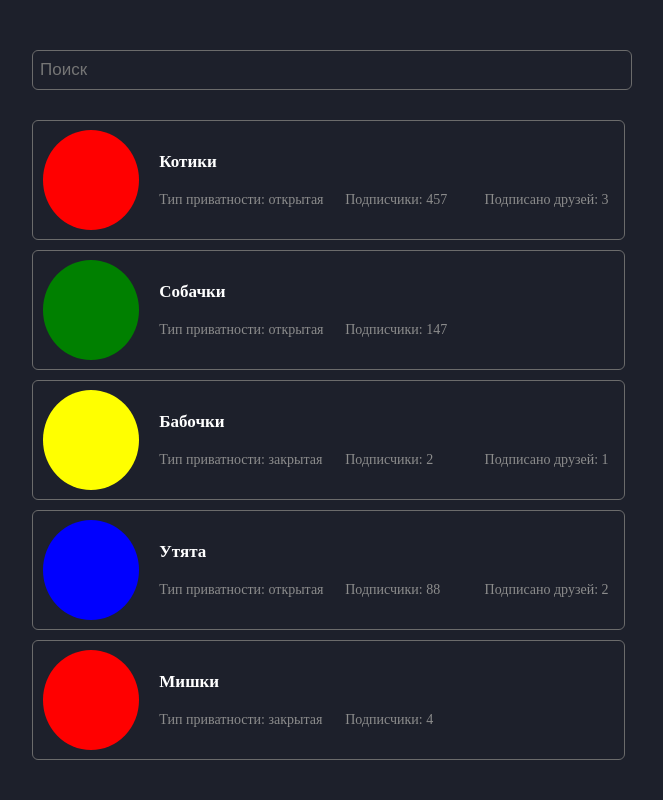
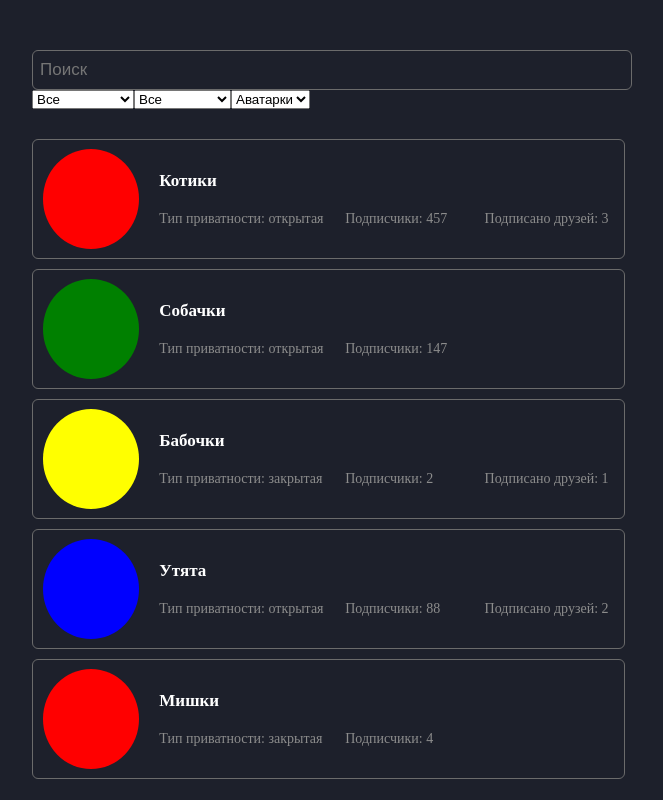
Before and after one commit to Nikolay-03/Vk-groups-test, a React (Create React App) app: page / in a window 1280 px wide. Shown: the whole page, without its empty margins (308-971 px from the left). Built offline with nearby package versions, Linux system fonts and the light colour scheme.

Commit message:
filter groups with problem defaultvalue

```diff
--- /dev/null
+++ b/src/components/FilterGroups/FilterGroups.tsx
@@ -0,0 +1,66 @@
+import React from 'react';
+import styles from './style.module.css'
+import { GroupsFilterProps } from "../../types/GroupsFilter";
+import Input from "../UI/Input/input";
+import CustomSelect from "../UI/Select/select";
+
+const FilterGroups = ({ filter, setFilter, avatars}: GroupsFilterProps) => {
+    return (
+        <div>
+            <Input
+                value={filter.query}
+                onChange={(e: React.ChangeEvent<HTMLInputElement>) => setFilter({...filter, query: e.target.value})}
+                placeholder="Поиск"
+            />
+            <CustomSelect
+                value={filter.sort.privacy}
+                onChange={(selectedSort) => {
+                    if (selectedSort.value === "all" || selectedSort.value === "closed" || selectedSort.value === "open") {
+                        setFilter({...filter, sort: {...filter.sort, privacy: selectedSort.value}})
+                    }
+                }}
+                defaultValue="Приватность"
+                options={[
+                    { value: "all", name: "Все" },
+                    { value: "open", name: "Открыта" },
+                    { value: "closed", name: "Закрыта" }
+                ]}
+            />
+
+            <CustomSelect
+                value={filter.sort.friends}
+                onChange={(selectedSort) => {
+                    if (selectedSort.value === "all" || selectedSort.value === "with friends" || selectedSort.value === "without friends") {
+                        setFilter({...filter, sort: {...filter.sort, friends: selectedSort.value}})
+                    }
+                }}
+                defaultValue="Подписчики"
+                options={[
+                    { value: "all", name: "Все" },
+                    { value: "with friends", name: "Есть друзья" },
+                    { value: "without friends", name: "Нет друзей" },
+                ]}
+            />
+
+            <CustomSelect
+                value={filter.sort.avatar}
+                onChange={(selectedSort) => {
+                    if (selectedSort.value === "all") {
+                        setFilter({...filter, sort: {...filter.sort, avatar: selectedSort.value}});
+                    } else {
+                        if(avatars.includes(selectedSort.value)) {
+                            setFilter({...filter, sort: {...filter.sort, avatar: selectedSort.value}});
+                        }
+                    }
+                }}
+                defaultValue="Аватарки"
+                options={[{ value: 'all', name: 'Все' }, ...avatars.map(avatar => {
+                    return {value: avatar, name: avatar};
+                })]}
+            />
+
+        </div>
+    );
+};
+
+export default FilterGroups;
--- a/src/components/GroupList/GroupList.tsx
+++ b/src/components/GroupList/GroupList.tsx
@@ -7,7 +7,7 @@ const GroupList = ({groups} : {groups : IGroup[]}) => {
     return (
         <div className={styles.groups__list__wrapper}>
             {groups.map(group =>
-            <Group group={group}/>
+            <Group group={group} key={group.id}/>
             )}
         </div>
     );
--- a/src/components/UI/FilterGroups/FilterGroups.tsx
+++ /dev/null
@@ -1,18 +0,0 @@
-import React from 'react';
-import styles from './style.module.css'
-import {GroupsFilterProps} from "../../../types/GroupsFilter";
-
-const FilterGroups = ({filter, setFilter}: GroupsFilterProps) => {
-    return (
-        <div>
-            <input
-                value={filter.query}
-                onChange={(e: React.ChangeEvent<HTMLInputElement>) => setFilter({...filter,query: e.target.value})}
-                placeholder="Поиск"
-                className={styles.input__filter}
-            />
-        </div>
-    );
-};
-
-export default FilterGroups;
--- /dev/null
+++ b/src/components/UI/Input/input.tsx
@@ -0,0 +1,11 @@
+import React from 'react';
+import styles from "./style.module.css"
+const Input = (props:any) => {
+    return (
+        <input {...props} className={styles.input__filter}>
+
+        </input>
+    );
+};
+
+export default Input;
--- /dev/null
+++ b/src/components/UI/Select/select.tsx
@@ -0,0 +1,17 @@
+import React from 'react';
+import { SelectProps } from "./selectTypes";
+
+const CustomSelect = ({ options, defaultValue, value, onChange }: SelectProps) => {
+    return (
+        <select value={value} onChange={(e) => onChange(options.find(option => option.value === e.target.value) || { value: '', name: '' })}>
+            <option disabled value=''>{defaultValue}</option>
+            {options.map(option =>
+                <option key={option.value} value={option.value}>
+                    {option.name}
+                </option>
+            )}
+        </select>
+    );
+};
+
+export default CustomSelect;
--- /dev/null
+++ b/src/components/UI/Select/selectTypes.ts
@@ -0,0 +1,10 @@
+export interface SelectProps{
+    options: Option[]
+    defaultValue:string
+    value:string
+    onChange: (option : Option) => void
+}
+interface Option{
+    value:string
+    name:string
+}
--- /dev/null
+++ b/src/hooks/useGroupsFilter.ts
@@ -0,0 +1,29 @@
+import {useMemo} from "react";
+import {IGroup} from "../types/Groups";
+interface Sort{
+    privacy: "all" | "closed" | "open"
+    friends: "all" | "with friends" | "without friends"
+    avatar:string
+}
+export const useSortedGroups = (groups : IGroup[], sort : Sort) => {
+    const sortedGroups = useMemo(()=>{
+        let result = [...groups]
+        if (sort.privacy === 'closed'){
+           result = result.filter((group) => group.closed)
+        }
+        if (sort.privacy === 'open'){
+            result = result.filter((group) => !group.closed)
+        }
+        if (sort.friends === 'with friends'){
+            result = result.filter((group) => group.friends)
+        }
+        if (sort.friends === 'without friends'){
+            result = result.filter((group) => !group.friends)
+        }
+        if(sort.avatar && sort.avatar !== 'all'){
+            result = result.filter((group) => group.avatar_color === sort.avatar)
+        }
+        return result
+    },[groups, sort])
+    return sortedGroups
+}
--- a/src/pages/Communities/Communities.tsx
+++ b/src/pages/Communities/Communities.tsx
@@ -1,5 +1,4 @@
 import React, {useEffect, useState} from 'react';
-import FilterGroups from "../../components/UI/FilterGroups/FilterGroups";
 import styles from './style.module.css'
 import {Filter} from "../../types/GroupsFilter";
 import {useFetching} from "../../hooks/useFetching";
@@ -7,10 +6,14 @@ import {GroupsService} from "../../Services/GroupsService";
 import {IGroup} from "../../types/Groups";
 import {Spinner} from "@vkontakte/vkui";
 import GroupList from "../../components/GroupList/GroupList";
+import FilterGroups from "../../components/FilterGroups/FilterGroups";
+import {useSortedGroups} from "../../hooks/useGroupsFilter";
 
 const Communities = () => {
     const [groups, setGroups] = useState<IGroup[]>([])
-    const [filter, setFilter] = useState<Filter>({sort: "", query: ""})
+    const [filter, setFilter] = useState<Filter>({sort:{privacy:"all", avatar:"", friends:"all"}, query: ""})
+    const sortedGroups = useSortedGroups(groups, filter.sort)
+    const [avatars, setAvatars] = useState<string[]>([]);
     const [fetchGroups, loading, error] = useFetching(async () => {
         try {
             const response = await GroupsService.GetGroupsResponse();
@@ -22,15 +25,23 @@ const Communities = () => {
             console.error(e);
         }
     });
+
     useEffect(() => {
         fetchGroups()
     }, []);
+    useEffect(() => {
+        if (groups.length > 0) {
+            const avatarsWithoutUndefined = groups.map(group => group.avatar_color).filter((avatar): avatar is string => typeof avatar === 'string');
+            const uniqueAvatars = Array.from(new Set(avatarsWithoutUndefined));
+            setAvatars(uniqueAvatars);
+        }
+    }, [groups]);
     return (
         <div className={styles.communities__wrapper}>
-            <FilterGroups filter={filter} setFilter={setFilter}/>
+            <FilterGroups filter={filter} setFilter={setFilter} avatars={avatars}/>
             {loading ?
                 <Spinner size="large" className={styles.spinner}> </Spinner>
-                : <GroupList groups={groups}/>
+                : <GroupList groups={sortedGroups}/>
             }
         </div>
     );
```
Also changed, not shown: src/types/GroupsFilter.ts (+7 -1 lines), src/components/FilterGroups/style.module.css (added), src/components/UI/Input/style.module.css (renamed from src/components/UI/FilterGroups/style.module.css), src/components/UI/Select/select.module.css (added).
